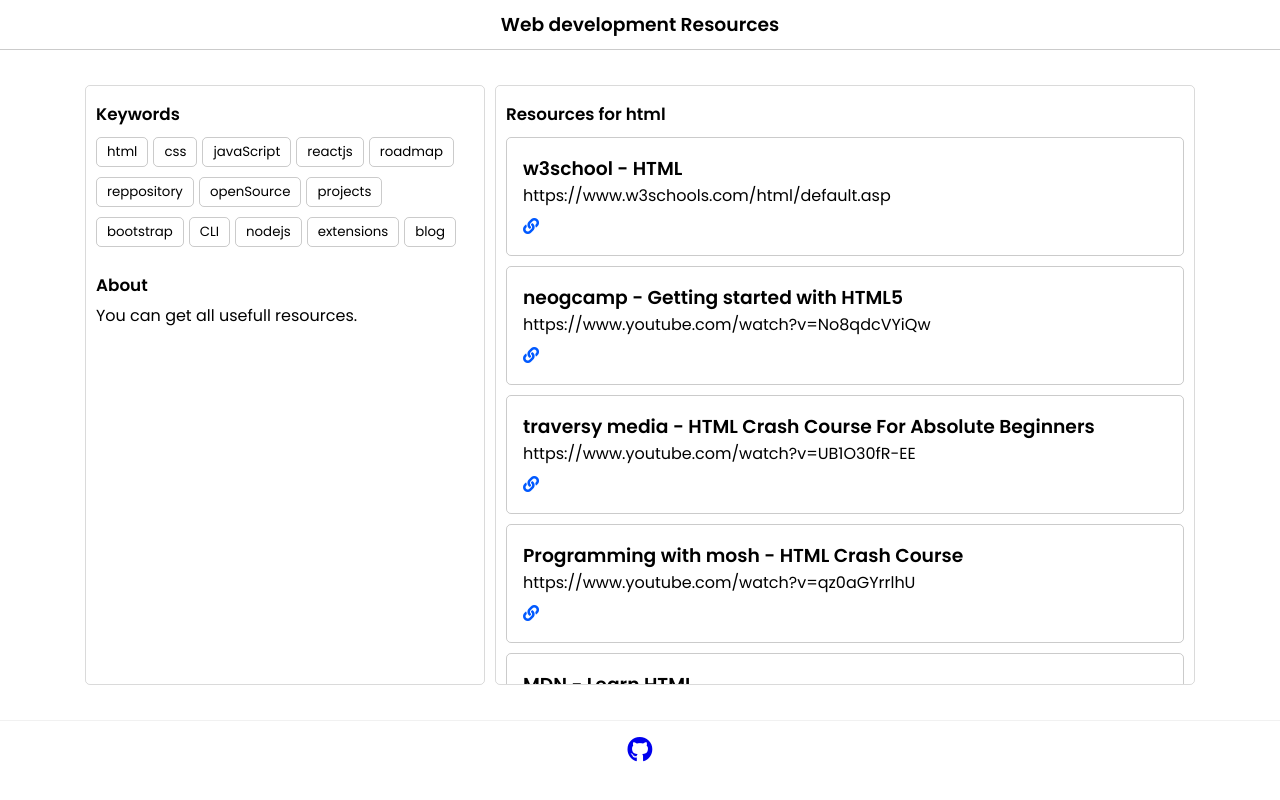
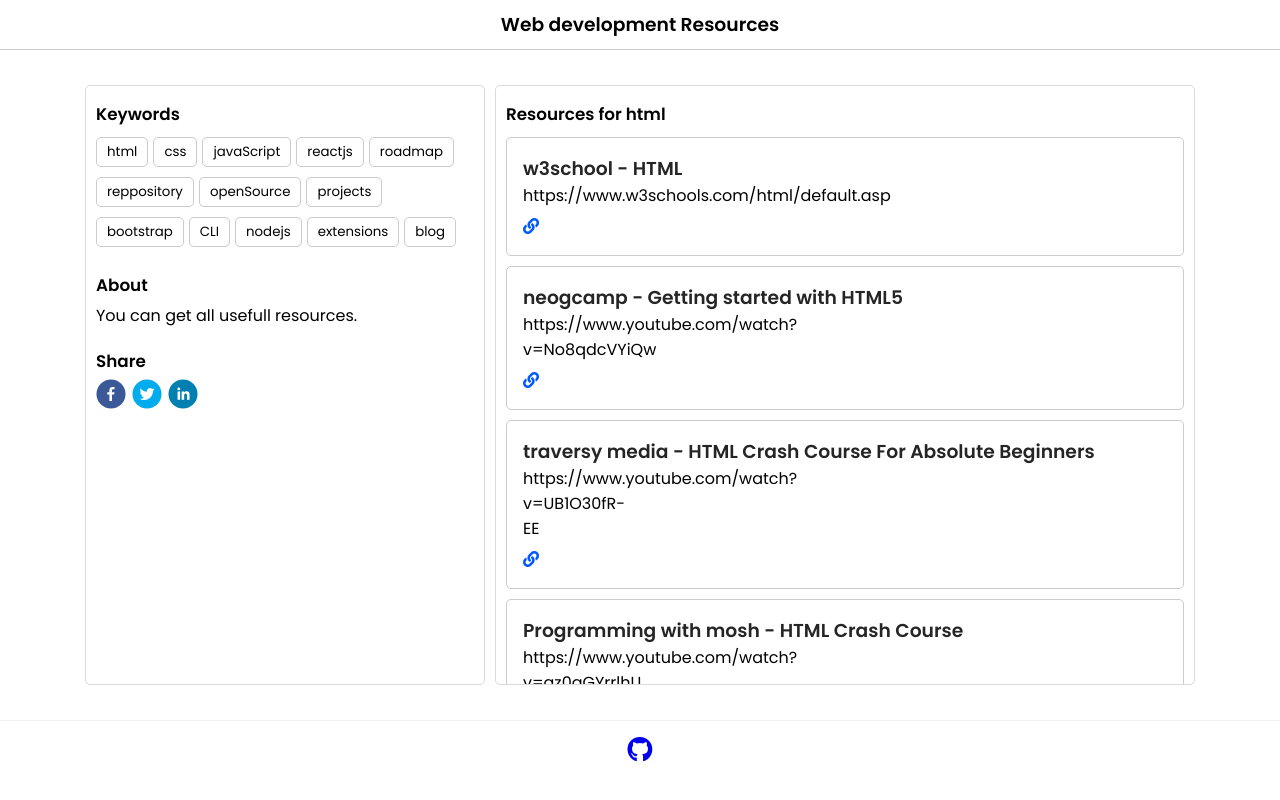
Before and after one commit to pritam-kr/resources, a React (Create React App) app: page / in a window 1280 px wide. Built offline with nearby package versions, Linux system fonts and the light colour scheme.

Commit message:
added share features on feeds

```diff
--- a/package.json
+++ b/package.json
@@ -9,6 +9,7 @@
     "react": "^17.0.2",
     "react-dom": "^17.0.2",
     "react-scripts": "4.0.3",
+    "react-share": "^4.4.0",
     "web-vitals": "^1.1.2"
   },
   "scripts": {
--- a/src/App.css
+++ b/src/App.css
@@ -83,19 +83,27 @@
   padding: 1rem;
 }
 .link-box h3{
-  color: black;
+  color: rgb(5, 5, 5);
   width: auto;
 }
 .link-box a{
   text-decoration: none;
-  color: rgba(0, 0, 0, 0.486);
+  color: rgba(0, 0, 0, 0.856);
+  display: block;
+}
+.link-box p{
+  width: 50px !important;
 }
 .link-box i{
   color: rgb(0, 89, 255);
   margin-top: 10px;
 }
 
-@media (max-width: 667px){
+.share_icon{
+  margin: 6px 6px 6px 0;
+}
+
+@media (max-width: 1158px){
   .keywords-container{
     height: auto;
   }
--- a/src/App.js
+++ b/src/App.js
@@ -2,6 +2,14 @@
 import Nav from "./components/Nav";
 import Footer from "./components/Footer";
 import { useState } from "react";
+import {
+  FacebookShareButton,
+  FacebookIcon,
+  TwitterShareButton,
+  TwitterIcon,
+  LinkedinShareButton,
+  LinkedinIcon,
+} from "react-share";
 
 const resourcesDb = {
   html: [
@@ -134,7 +142,35 @@
     },
   ],
   nodejs: [{}],
-  extensions: [{}],
+  extensions: [
+    {
+      title: "ColorZilla",
+      link: `https://chrome.google.com/webstore/detail/colorzilla/
+      bhlhnicpbhignbdhedgjhgdocnmhomnp/`,
+    },
+    {
+      title: "Momentum",
+      link: `https://chrome.google.com/webstore/detail/momentum/
+      laookkfknpbbblfpciffpaejjkokdgca`,
+    },
+    {
+      title: "daily.dev",
+      link: "https://api.daily.dev/get?r=martin",
+    },
+    {
+      title: "Grammarly for chrome",
+      link: "https://chrome.google.com/webstore/detail/grammarly-for-chrome/kbfnbcaeplbcioakkpcpgfkobkghlhen",
+    },
+    {
+      title: "JSON viewer",
+      link: "https://chrome.google.com/webstore/detail/json-viewer/gbmdgpbipfallnflgajpaliibnhdgobh",
+    },
+    {
+      title: "What font",
+      link: `https://chrome.google.com/webstore/detail/whatfont/
+      jabopobgcpjmedljpbcaablpmlmfcogm`,
+    },
+  ],
   blog: [
     {
       title: "hashnode.com",
@@ -170,6 +206,8 @@
     setResources(links);
   }
 
+  var url = "https://learning-resources-links.netlify.app/";
+
   return (
     <>
       <Nav />
@@ -191,6 +229,24 @@
               <h5 className="container-text">About</h5>
               <p>You can get all usefull resources.</p>
             </div>
+            <div className="about-info">
+              <h5 className="container-text">Share</h5>
+              <span className="share_icon">
+                <FacebookShareButton url={url}>
+                  <FacebookIcon size={30} round={true} />
+                </FacebookShareButton>
+              </span>
+              <span className="share_icon">
+                <TwitterShareButton url={url}>
+                  <TwitterIcon size={30} round={true} />
+                </TwitterShareButton>
+              </span>
+              <span className="share_icon">
+                <LinkedinShareButton url={url}>
+                  <LinkedinIcon size={30} round={true} />
+                </LinkedinShareButton>
+              </span>
+            </div>
           </div>
           <div className="links-container">
             <h5 className="container-text">Resources for {resources}</h5>
@@ -198,9 +254,12 @@
               return (
                 <>
                   <div className="link-box">
-                    <a href={el.link} target="_blank" rel="noreferrer">
-                      <h3>{el.title}</h3>{" "}
-                    </a>
+                    <h3>
+                      {" "}
+                      <a href={el.link} target="_blank" rel="noreferrer">
+                        {el.title}{" "}
+                      </a>
+                    </h3>{" "}
                     <p> {el.link}</p>
                     <a href={el.link} target="_blank" rel="noreferrer">
                       <span>
```
Also changed, not shown: 1 other file (tests, documents, lock files or other folders).
